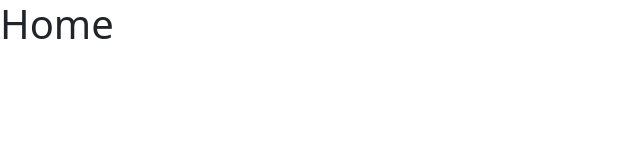
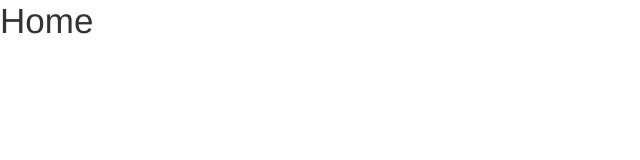
Before and after one commit to aim97/ticketing, a Next.js app in the folder client/: page / in a window 1280 px wide. Shown: the top 160 px of the page, without its empty margins (0-640 px from the left). Built offline with nearby package versions, Linux system fonts and the light colour scheme.

Commit message:
add signup form

```diff
--- a/client/pages/_app.jsx
+++ b/client/pages/_app.jsx
@@ -1,4 +1,5 @@
 import 'bootstrap/dist/css/bootstrap.css';
+import '../styles/global.css';
 
 export default ({ Component, pageProps }) => {
   return <Component {...pageProps} />;
--- /dev/null
+++ b/client/styles/global.css
@@ -0,0 +1,17 @@
+html, body, #__next{
+  margin: 0;
+  padding: 0;
+  font-family: "Helvetica Neue", Helvetica, Arial, sans-serif;
+  font-size: 14px;
+  line-height: 1.42857143;
+  color: #333;
+  background-color: #fff;
+  height: 100%;
+}
+
+#__next{
+  display: flex;
+  flex-direction: column;
+  flex: 1;
+  min-height: 100%;
+}
```
Also changed, not shown: client/pages/auth/signup.jsx (+33 -0 lines).
